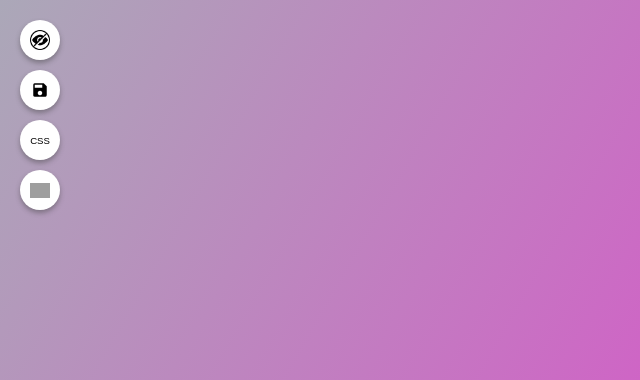
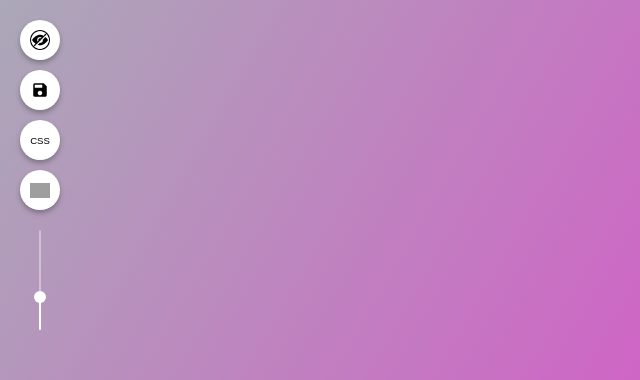
Before and after one commit to oscarheimdahl/gradient-picker, a React app: page / in a window 1280 px wide. Shown: the top 380 px of the page, 0-640 px from the left. Built offline with nearby package versions, Linux system fonts and the light colour scheme; grey boxes are pictures that could not be loaded.

Commit message:
adds rotation slider

```diff
--- a/src/components/GradientPicker/GradientPicker.css
+++ b/src/components/GradientPicker/GradientPicker.css
@@ -42,11 +42,15 @@
 }
 
 .buttons {
-  padding: 20px;
+  /* padding: 20px; */
   /* height: 300px; */
   display: flex;
   flex-direction: column;
   justify-content: space-around;
+  width: 50px;
+  margin-top: 20px;
+  margin-left: 15px;
+  align-items: center;
 }
 
 .copied {
--- a/src/components/GradientPicker/GradientPicker.js
+++ b/src/components/GradientPicker/GradientPicker.js
@@ -34,6 +34,16 @@ const BlueSlider = withStyles({
   },
   thumb: {
     color: ' #0000bb',
+  },
+})(Slider);
+
+const BlackSlider = withStyles({
+  root: {
+    color: '#fff',
+    height: 8,
+  },
+  thumb: {
+    color: ' #fff',
   },
 })(Slider);
 
@@ -87,11 +97,6 @@ class GradientPicker extends Component {
     let colors = this.state.colors;
     colors[index][color] = value;
     this.setState({ colors: colors, initColors: colors });
-  };
-
-  updateRotation = (event) => {
-    let rotation = event.target.value;
-    this.setState({ rotation });
   };
 
   handleSliderChange = () => {};
@@ -238,6 +243,29 @@ class GradientPicker extends Component {
     );
   };
 
+  updateRotation = (rotation) => {
+    this.setState({ rotation });
+  };
+
+  rotateButton = () => {
+    return (
+      <BlackSlider
+        style={{
+          height: '100px',
+          marginTop: '10px',
+        }}
+        min={0}
+        defaultValue={this.state.rotation}
+        orientation='vertical'
+        max={360}
+        onChange={(_, newValue) => {
+          this.updateRotation(newValue);
+        }}
+        aria-labelledby='continuous-slider'
+      />
+    );
+  };
+
   render() {
     let gradient = this.getGradient();
     // console.log(gradient.background);
@@ -254,6 +282,7 @@ class GradientPicker extends Component {
             {this.saveButton()}
             {this.cssButton()}
             {this.randomizeButton()}
+            {this.rotateButton()}
           </div>
           {this.colorSliders()}
         </div>
```
